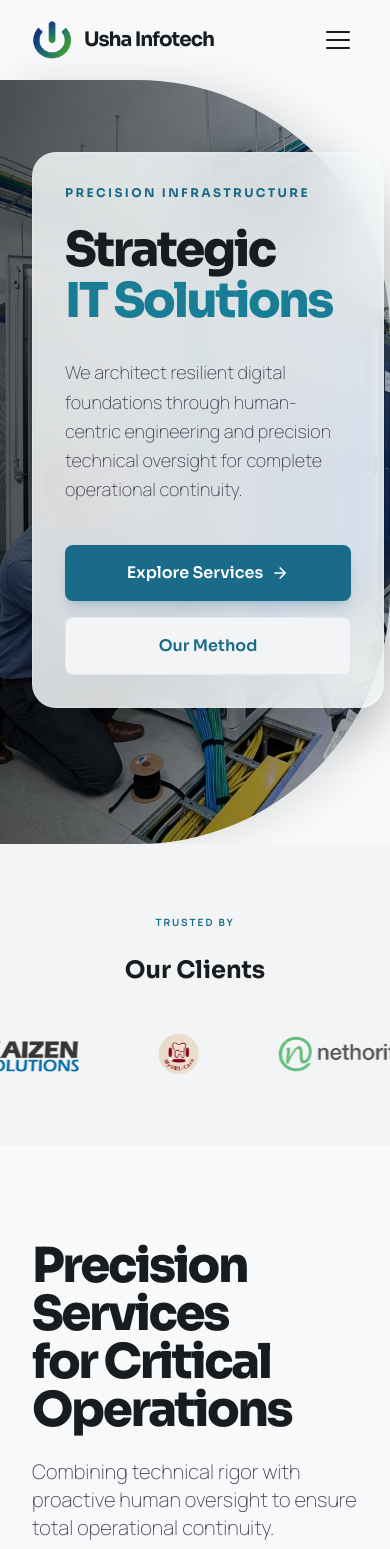
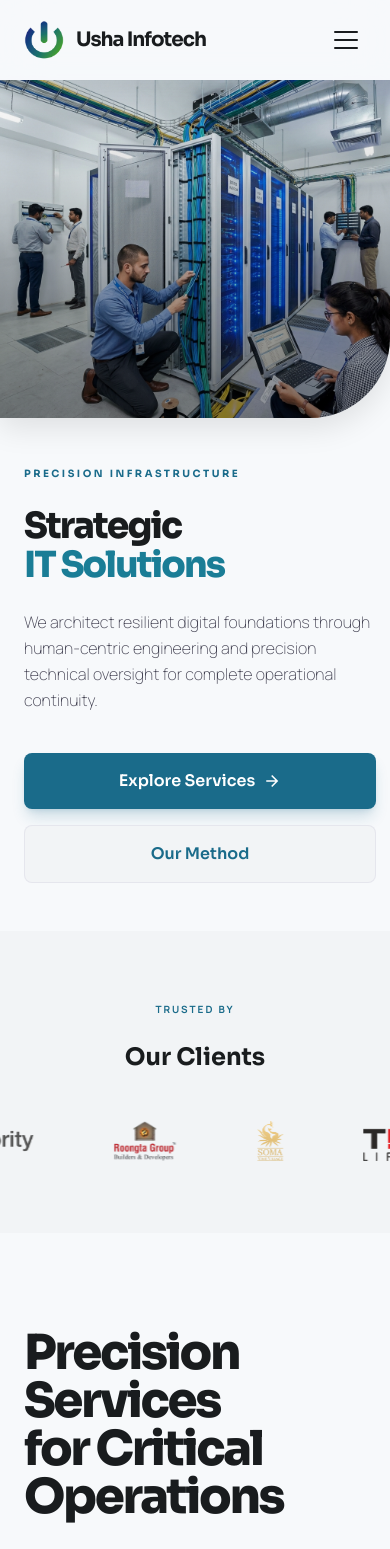
Before and after one commit to omaherrao25/usha-infotech, a React (Vite) app: page / in a window 390 px wide. Shown: the top 1549 px of the page. Built offline with nearby package versions, Linux system fonts and the light colour scheme.

Commit message:
ticker logo speed ..... fix moblie view of card service and case study card on home page

```diff
--- a/src/components/CTASection.jsx
+++ b/src/components/CTASection.jsx
@@ -6,7 +6,7 @@ export default function CTASection({
   subtitle = "Speak with our consulting team to define a precision-driven IT roadmap for your enterprise.",
 }) {
   return (
-    <section className="py-32 px-8" aria-label="Call to action">
+    <section className="py-32 px-6 md:px-8" aria-label="Call to action">
       <motion.div
         variants={fadeUp}
         initial="hidden"
--- a/src/components/Footer.jsx
+++ b/src/components/Footer.jsx
@@ -3,7 +3,7 @@ import { Link } from 'react-router-dom'
 export default function Footer() {
   return (
     <footer className="bg-slate-950 w-full py-20 text-slate-400 font-manrope text-sm leading-relaxed" role="contentinfo">
-      <div className="grid grid-cols-1 md:grid-cols-4 gap-12 max-w-7xl mx-auto px-8">
+      <div className="grid grid-cols-1 md:grid-cols-4 gap-12 max-w-7xl mx-auto px-6 md:px-8">
         <div className="col-span-1 md:col-span-1">
           <span className="text-2xl font-extrabold text-white mb-4 block font-sora">Usha Infotech</span>
           <p className="mb-6">
@@ -96,7 +96,7 @@ export default function Footer() {
         </div>
       </div>
 
-      <div className="max-w-7xl mx-auto px-8 mt-20 pt-8 border-t border-slate-800 flex flex-col sm:flex-row justify-between items-center gap-4">
+      <div className="max-w-7xl mx-auto px-6 md:px-8 mt-20 pt-8 border-t border-slate-800 flex flex-col sm:flex-row justify-between items-center gap-4">
         <p>&copy; {new Date().getFullYear()} Usha Infotech. Engineering Precision.</p>
         <p className="text-xs uppercase tracking-wider">Precision &middot; Stability &middot; Scale</p>
       </div>
--- a/src/components/Hero.jsx
+++ b/src/components/Hero.jsx
@@ -21,15 +21,15 @@ export default function Hero() {
 
   return (
     <section
-      className="relative min-h-screen flex items-center pt-20 pb-16 bg-surface overflow-hidden"
+      className="relative min-h-screen flex flex-col lg:flex-row lg:items-center pt-20 lg:pt-0 bg-surface overflow-hidden"
       aria-label="Hero section"
     >
-      {/* Left Side: Animated Background Image Container (Half-Moon split) */}
+      {/* Background Image Container */}
       <div
-        className="absolute top-20 lg:top-[100px] bottom-0 left-0 w-full lg:w-[50%] z-0 overflow-hidden shadow-[20px_0_40px_rgba(0,0,0,0.1)]"
+        className="relative lg:absolute lg:top-[100px] lg:bottom-0 lg:left-0 w-full lg:w-[50%] h-[40vh] sm:h-[50vh] lg:h-auto z-10 overflow-hidden shadow-[0_10px_30px_rgba(0,0,0,0.1)] lg:shadow-[20px_0_40px_rgba(0,0,0,0.1)]"
         style={{
-          borderTopRightRadius: "30vh",
-          borderBottomRightRadius: "30vh",
+          borderBottomRightRadius: window.innerWidth < 1024 ? "80px" : "30vh",
+          borderTopRightRadius: window.innerWidth < 1024 ? "0" : "30vh",
         }}
       >
         <AnimatePresence mode="popLayout">
@@ -45,12 +45,12 @@ export default function Hero() {
           />
         </AnimatePresence>
 
-        {/* Dark gradient overlay for text readability on mobile and mood rendering */}
-        <div className="absolute inset-0 bg-gradient-to-r from-black/60 to-black/20 lg:from-black/30 lg:to-black/10 z-10" />
+        {/* Subtle gradient overlay for mood */}
+        <div className="absolute inset-0 bg-gradient-to-t from-black/40 to-transparent lg:bg-gradient-to-r lg:from-black/30 lg:to-black/10 z-10" />
       </div>
 
-      {/* Right Side: Content Overlay */}
-      <div className="max-w-7xl mx-auto px-8 w-full relative z-20">
+      {/* Content Area */}
+      <div className="max-w-7xl mx-auto px-6 lg:px-8 w-full relative z-20 py-12 lg:py-0">
         <div className="grid grid-cols-12 gap-8 w-full items-center">
           {/* Spacer for left side image on Desktop */}
           <div className="hidden lg:block lg:col-span-6"></div>
@@ -58,28 +58,27 @@ export default function Hero() {
           {/* Text Content */}
           <div className="col-span-12 lg:col-span-6 flex flex-col justify-center">
             <motion.div
-              initial={{ opacity: 0, x: 40 }}
-              animate={{ opacity: 1, x: 0 }}
+              initial={{ opacity: 0, y: 20 }}
+              animate={{ opacity: 1, y: 0 }}
               transition={{
                 duration: 0.8,
                 delay: 0.2,
                 ease: [0.22, 1, 0.36, 1],
               }}
-              className="bg-surface/85 lg:bg-transparent backdrop-blur-xl lg:backdrop-blur-none p-8 lg:p-0 rounded-3xl lg:rounded-none lg:pl-12 shadow-2xl lg:shadow-none border border-white/20 lg:border-none"
+              className="lg:pl-12"
             >
               <div className="flex items-center gap-3 mb-6">
-                {/* <div className="w-8 h-[2px] bg-primary"></div> */}
-                <span className="font-sora font-bold text-xs uppercase tracking-[0.2em] text-primary">
-                Precision Infrastructure
+                <span className="font-sora font-bold text-[10px] sm:text-xs uppercase tracking-[0.25em] text-primary">
+                  Precision Infrastructure
                 </span>
               </div>
 
-              <h1 className="text-5xl md:text-7xl lg:text-7xl font-sora font-extrabold tracking-tighter leading-[1.05] text-on-surface mb-8">
+              <h1 className="text-4xl sm:text-6xl lg:text-7xl font-sora font-extrabold tracking-tighter leading-[1.1] text-on-surface mb-6 lg:mb-8">
                 Strategic <br />
                 <span className="text-primary-container">IT Solutions</span>
               </h1>
 
-              <p className="text-lg md:text-xl text-on-surface-variant max-w-xl font-light leading-relaxed mb-10">
+              <p className="text-base sm:text-xl text-on-surface-variant max-w-xl font-light leading-relaxed mb-10">
                 We architect resilient digital foundations through human-centric
                 engineering and precision technical oversight for complete
                 operational continuity.
@@ -88,7 +87,7 @@ export default function Hero() {
               <div className="flex flex-col sm:flex-row gap-4 sm:gap-5 w-full">
                 <Link
                   to="/services"
-                  className="btn-primary flex justify-center text-base py-4 px-8 shadow-lg shadow-primary/20"
+                  className="btn-primary w-full sm:w-auto flex justify-center text-base py-4 px-8 shadow-lg shadow-primary/20"
                 >
                   Explore Services
                   <span className="material-symbols-outlined text-[18px]">
@@ -97,7 +96,7 @@ export default function Hero() {
                 </Link>
                 <Link
                   to="/case-studies"
-                  className="btn-secondary flex justify-center text-base py-4 px-8 bg-surface-container-low hover:bg-surface-container"
+                  className="btn-secondary w-full sm:w-auto flex justify-center text-base py-4 px-8 bg-surface-container-low hover:bg-surface-container border border-outline-variant/30"
                 >
                   Our Method
                 </Link>
@@ -107,5 +106,7 @@ export default function Hero() {
         </div>
       </div>
     </section>
+
+
   );
 }
--- a/src/components/Navbar.jsx
+++ b/src/components/Navbar.jsx
@@ -48,10 +48,12 @@ export default function Navbar() {
         transition={{ duration: 0.6, ease: [0.22, 1, 0.36, 1] }}
         role="banner"
         className={`fixed top-0 left-0 right-0 z-50 transition-all duration-300 ${
-          scrolled ? 'bg-surface/70 backdrop-blur-xl shadow-nav' : 'bg-transparent'
+          scrolled || window.innerWidth < 768
+            ? 'bg-surface/90 backdrop-blur-xl shadow-nav'
+            : 'bg-transparent'
         }`}
       >
-        <div className="flex justify-between items-center max-w-7xl mx-auto px-8 h-20">
+        <div className="flex justify-between items-center max-w-7xl mx-auto px-6 md:px-8 h-20">
           {/* Logo */}
           <Link to="/" className="flex items-center gap-3 transition-transform hover:scale-105" aria-label="Usha Infotech — Home">
             <img
@@ -169,7 +171,7 @@ export default function Navbar() {
               initial={{ opacity: 0, y: 20 }}
               animate={{ opacity: 1, y: 0 }}
               transition={{ delay: 0.3, duration: 0.4 }}
-              className="mt-12 flex flex-col items-center gap-4 w-full px-8 max-w-[280px]"
+              className="mt-12 flex flex-col items-center gap-4 w-full px-6 md:px-8 max-w-[280px]"
             >
               <a
                 href="tel:+919850751208"
--- a/src/index.css
+++ b/src/index.css
@@ -385,9 +385,14 @@
   100% { transform: translateX(-50%); }
 }
 .ticker-track {
-  animation: ticker 20s linear infinite;
+  animation: ticker 55s linear infinite;
   display: flex;
   white-space: nowrap;
+}
+@media (max-width: 768px) {
+  .ticker-track {
+    animation-duration: 25s ;
+  }
 }
 .ticker-track:hover {
   animation-play-state: paused;
--- a/src/pages/Home.jsx
+++ b/src/pages/Home.jsx
@@ -35,14 +35,14 @@ function ClientsTicker() {
       className="py-16 bg-surface-container-low overflow-hidden"
       aria-label="Our trusted clients"
     >
-      <div className="max-w-7xl mx-auto px-8 mb-10 text-center">
+      <div className="max-w-7xl mx-auto px-6 md:px-8 mb-10 text-center">
         <span className="section-label">Trusted By</span>
         <h2 className="font-sora font-bold text-2xl text-on-surface">
           Our Clients
         </h2>
       </div>
       <div className="relative overflow-hidden">
-        <div className="flex ticker-track gap-16 items-center">
+        <div className="flex ticker-track gap-16 items-center pr-16 w-max">
           {doubled.map((logo, i) => (
             <motion.div
               key={i}
@@ -72,7 +72,7 @@ function ClientsTicker() {
 function NetworkingCaseStudy() {
   return (
     <section className="py-24 lg:py-32 bg-surface-container-low">
-      <div className="max-w-7xl mx-auto px-8">
+      <div className="max-w-7xl mx-auto px-6 md:px-8">
         <div className="grid grid-cols-1 lg:grid-cols-2 gap-20 items-center">
           {/* Image side */}
           <motion.div
@@ -171,7 +171,7 @@ function NetworkingCaseStudy() {
 function ServicesSection() {
   return (
     <section className="py-24 lg:py-32 bg-surface" id="services">
-      <div className="max-w-7xl mx-auto px-8">
+      <div className="max-w-7xl mx-auto px-6 md:px-8">
         <motion.div
           variants={fadeUp}
           initial="hidden"
@@ -195,10 +195,10 @@ function ServicesSection() {
           initial="hidden"
           whileInView="visible"
           viewport={viewportOnce}
-          className="flex overflow-x-auto snap-x snap-mandatory gap-6 pb-6 scrollbar-hide md:grid md:grid-cols-2 lg:grid-cols-4 md:overflow-visible md:pb-0"
+          className="grid grid-cols-1 md:grid-cols-2 lg:grid-cols-4 gap-6"
         >
           {services.slice(0, 4).map((service, i) => (
-            <div key={service.id} className="min-w-[calc(100vw-4rem)] sm:min-w-[40vw] snap-center md:min-w-0 md:snap-align-none flex-shrink-0 md:flex-shrink-auto h-full">
+            <div key={service.id} className="h-full">
               <ServiceCard service={service} index={i} />
             </div>
           ))}
@@ -227,7 +227,7 @@ function ServicesSection() {
 function QuoteSection() {
   return (
     <section className="py-24 lg:py-32 bg-on-surface text-surface">
-      <div className="max-w-4xl mx-auto px-8 text-center">
+      <div className="max-w-4xl mx-auto px-6 md:px-8 text-center">
         <motion.div
           variants={fadeUp}
           initial="hidden"
@@ -344,7 +344,7 @@ function CaseCard({ study }) {
 function CaseStudiesSection() {
   return (
     <section className="py-24 lg:py-32 bg-surface-container-low" id="cases">
-      <div className="max-w-7xl mx-auto px-8">
+      <div className="max-w-7xl mx-auto px-6 md:px-8">
         {/* Header */}
         <motion.div
           variants={fadeUp}
@@ -371,10 +371,10 @@ function CaseStudiesSection() {
           initial="hidden"
           whileInView="visible"
           viewport={viewportOnce}
-          className="flex overflow-x-auto snap-x snap-mandatory gap-6 mb-14 pb-8 scrollbar-hide md:grid md:grid-cols-2 lg:grid-cols-3 md:overflow-visible md:pb-0"
+          className="grid grid-cols-1 md:grid-cols-2 lg:grid-cols-3 gap-6 mb-14"
         >
           {homePreviewCases.map((study) => (
-            <div key={study.client} className="min-w-[calc(100vw-4rem)] sm:min-w-[45vw] snap-center md:min-w-0 md:snap-align-none flex-shrink-0 md:flex-shrink-auto">
+            <div key={study.client}>
               <CaseCard study={study} />
             </div>
           ))}
@@ -439,7 +439,7 @@ function ProcessSection() {
         }}
       />
 
-      <div className="max-w-7xl mx-auto px-8">
+      <div className="max-w-7xl mx-auto px-6 md:px-8">
         {/* Header */}
         <motion.div
           variants={fadeUp}
@@ -555,7 +555,7 @@ function ProcessSection() {
 function StorySection() {
   return (
     <section className="py-24 lg:py-32 bg-surface-container-low" id="story">
-      <div className="max-w-7xl mx-auto px-8">
+      <div className="max-w-7xl mx-auto px-6 md:px-8">
         <div className="grid grid-cols-1 lg:grid-cols-2 gap-16 lg:gap-24 items-center">
           {/* Left: Founders visual */}
           <motion.div
```
